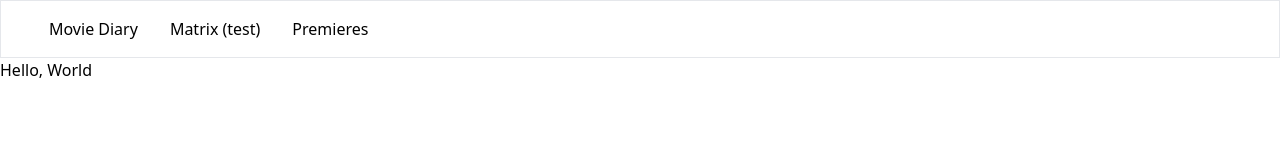
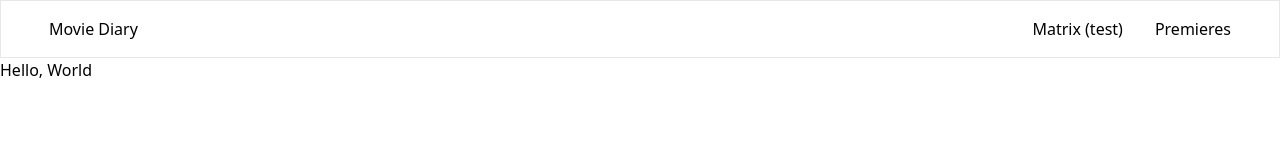
Before and after one commit to dkrasiev/movie-diary, an Astro site: page / in a window 1280 px wide. Built offline with nearby package versions, Linux system fonts and the light colour scheme; Astro itself is replaced by a stand-in of ours.

Commit message:
update Header

```diff
--- a/src/components/Header.astro
+++ b/src/components/Header.astro
@@ -1,14 +1,8 @@
-<header class="border px-8">
-  <nav>
-    <a href="/">Movie Diary</a>
-    <ul>
-      <li>
-        <a href="/movies/301">Matrix (test)</a>
-      </li>
-      <li>
-        <a href="/premieres">Premieres</a>
-      </li>
-    </ul>
+<header class="border px-8 flex justify-between">
+  <a href="/">Movie Diary</a>
+  <nav class="flex items-center">
+    <a href="/movies/301">Matrix (test)</a>
+    <a href="/premieres">Premieres</a>
   </nav>
 </header>
 
@@ -24,10 +18,4 @@
       @apply bg-slate-100;
     }
   }
-
-  header,
-  nav,
-  ul {
-    @apply flex items-center;
-  }
 </style>
--- a/src/components/MovieDescription.astro
+++ b/src/components/MovieDescription.astro
@@ -1,5 +1,5 @@
 ---
-import type { Movie } from "../models/movie.interface";
+import type { Movie } from "../models/movie";
 
 export interface Props {
   movie: Movie;
--- a/src/models/movie.ts
+++ b/src/models/movie.ts
@@ -1,5 +1,6 @@
 export interface Movie extends MovieShort {
   description: string;
+  nameOriginal: string;
 }
 
 export interface MovieShort {
--- a/src/pages/movies/[id].astro
+++ b/src/pages/movies/[id].astro
@@ -1,17 +1,18 @@
 ---
-import MovieCard from "../../components/MovieCard.astro";
 import MovieDescription from "../../components/MovieDescription.astro";
 import Layout from "../../layouts/Layout.astro";
 import { appApi } from "../../lib/app-api";
-import type { Movie } from "../../models/movie.interface";
+import type { Movie } from "../../models/movie";
 
 const id = Astro.params.id;
 
 const movie: Movie = await appApi
   .get(`/api/movies/${id}`)
   .then((response) => response.data);
+
+const name = movie.nameOriginal || movie.nameEn || movie.nameRu
 ---
 
-<Layout title={movie.nameOriginal}>
+<Layout title={name}>
   <MovieDescription movie={movie} />
 </Layout>
```
